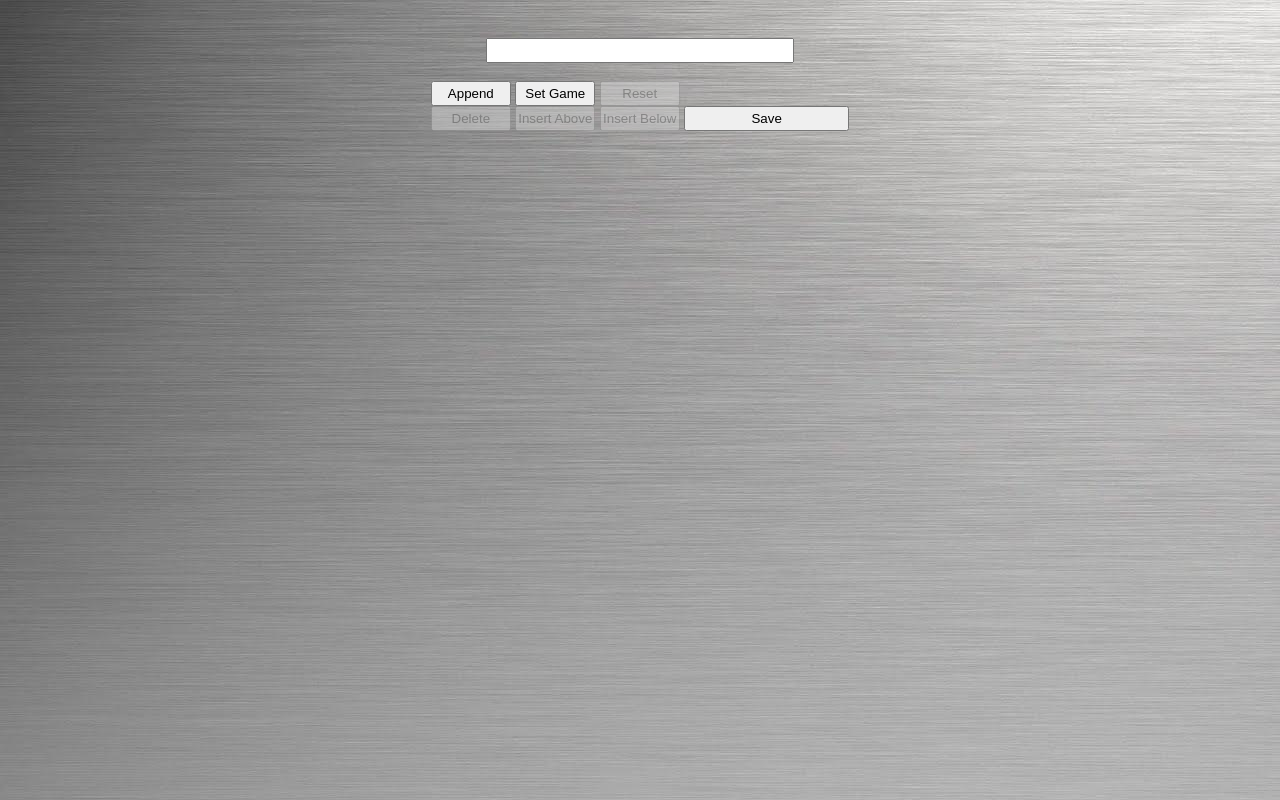
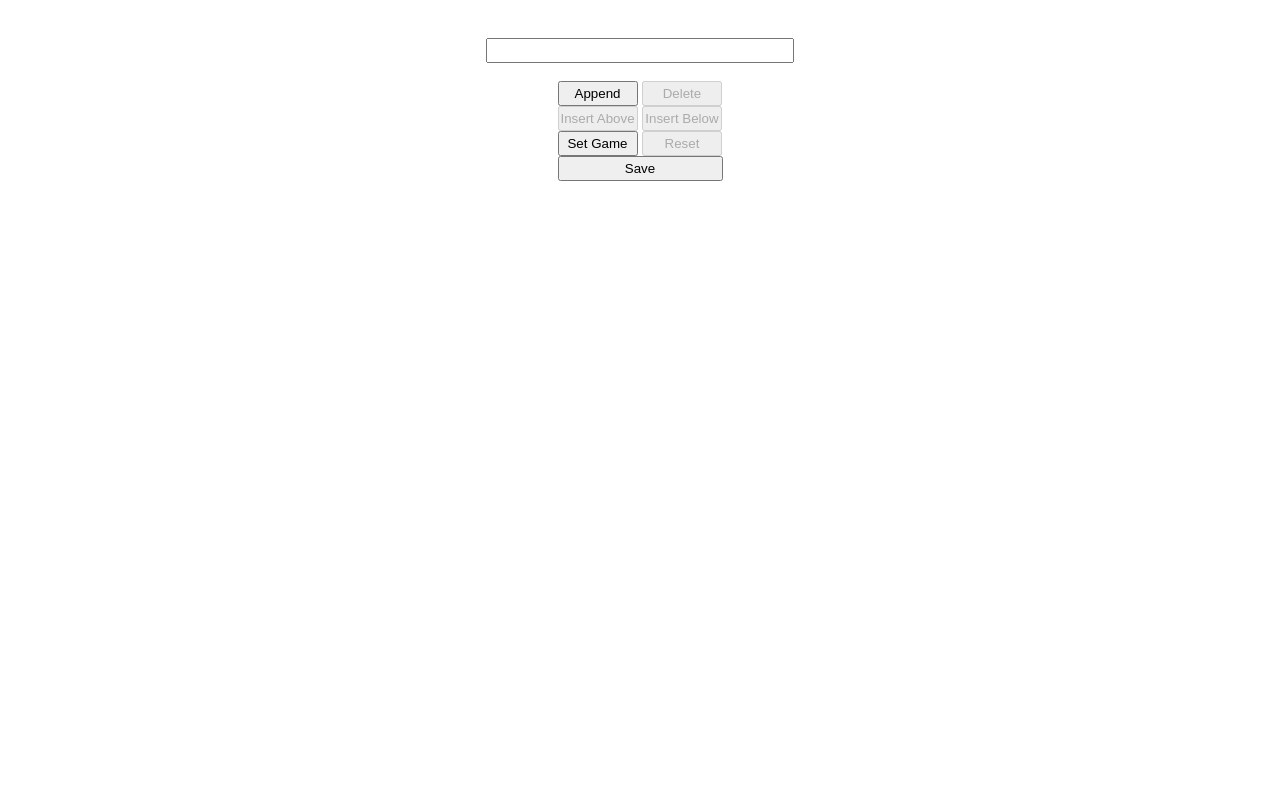
Before and after one commit to Firefox0/JSplit, a plain HTML site: page electron/app/html/split.html in a window 1280 px wide. Drawn offline with Linux system fonts and the light colour scheme.

Commit message:
changed layout

```diff
--- a/electron/app/html/split.html
+++ b/electron/app/html/split.html
@@ -5,19 +5,20 @@
         <link rel="stylesheet" href="../css/common.css"/>
         <link rel="stylesheet" href="../css/split.css"/>
     </head>
-    <body background="../../images/default.jpg" id="split-background-image">
     <body>
         <h2 id="game">-</h2>
         <table id="table"></table>
         <input type="text" id="user-input"><br>
             <div class="buttons">
                 <button id="append-button">Append</button>
+                <button id="delete-button">Delete</button>
+                <br/>
+                <button id="insert-above-button">Insert Above</button>
+                <button id="insert-below-button">Insert Below</button>
+                <br/>
                 <button id="set-game-button">Set Game</button>
                 <button id="reset-button">Reset</button>
-                <br>
-                <button id="delete-button">Delete</button>
-                <button id="insert-above-button">Insert Above</button>
-                <button id="insert-below-button">Insert Below</button>
+                <br/>
                 <button id="save-button">Save</button>
             </div>
         <script type="module" src="../js/split.js"></script>
```
